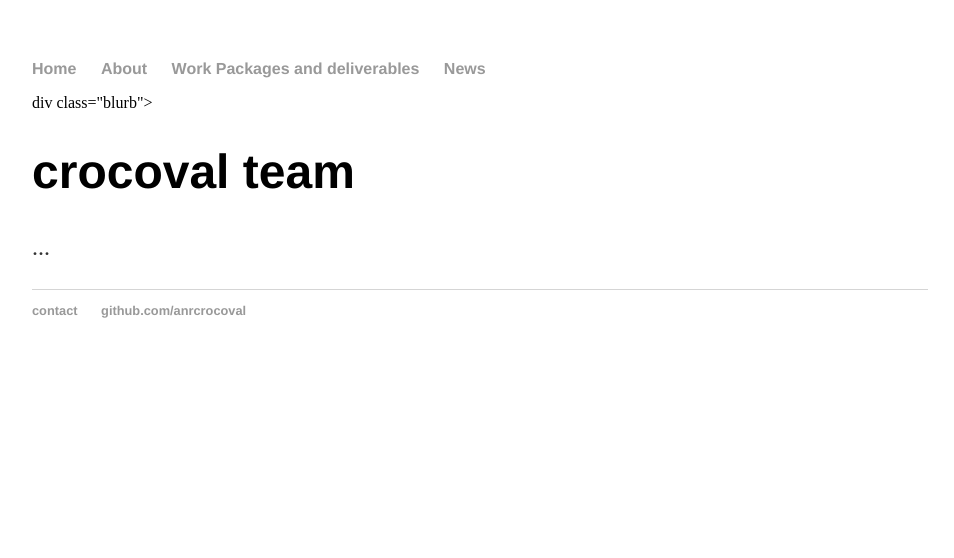
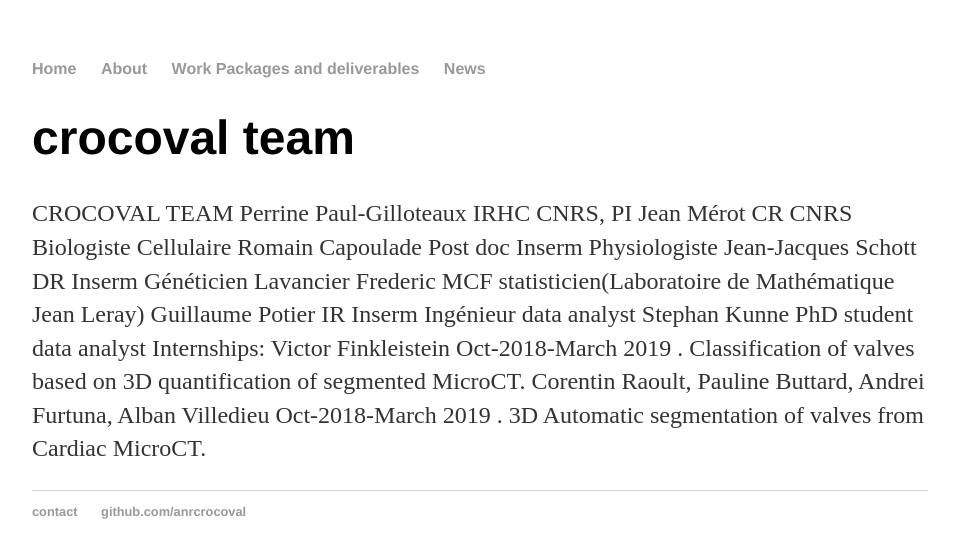
Before and after one commit to anrcrocoval/anrcrocoval.github.io, a Jekyll site: the page built from about/index.html, in a window 1280 px wide. Shown: the top 558 px of the page, without its empty margins (160-1114 px from the left). Built offline with Jekyll 4.4.1, drawn with Linux system fonts in a browser that asks for light colours.

Commit message:
Update index.html

```diff
--- a/about/index.html
+++ b/about/index.html
@@ -2,7 +2,19 @@
 layout: default
 title: about
 ---
-div class="blurb">
+<div class="blurb">
 	<h1>crocoval team</h1>
-	<p>...</a></p>
+	<p>CROCOVAL TEAM
+Perrine Paul-Gilloteaux IRHC CNRS, PI
+Jean Mérot CR CNRS Biologiste Cellulaire
+Romain Capoulade Post doc Inserm Physiologiste
+Jean-Jacques Schott DR Inserm Généticien
+Lavancier Frederic MCF statisticien(Laboratoire de Mathématique Jean Leray)
+Guillaume Potier IR Inserm Ingénieur data analyst
+ Stephan Kunne PhD student data analyst
+Internships:
+
+Victor Finkleistein Oct-2018-March 2019 . Classification of valves based on 3D quantification of segmented MicroCT.
+
+Corentin Raoult, Pauline Buttard, Andrei Furtuna, Alban Villedieu Oct-2018-March 2019 . 3D Automatic segmentation of valves from Cardiac MicroCT.</a></p>
 </div><!-- /.blurb -->
```
